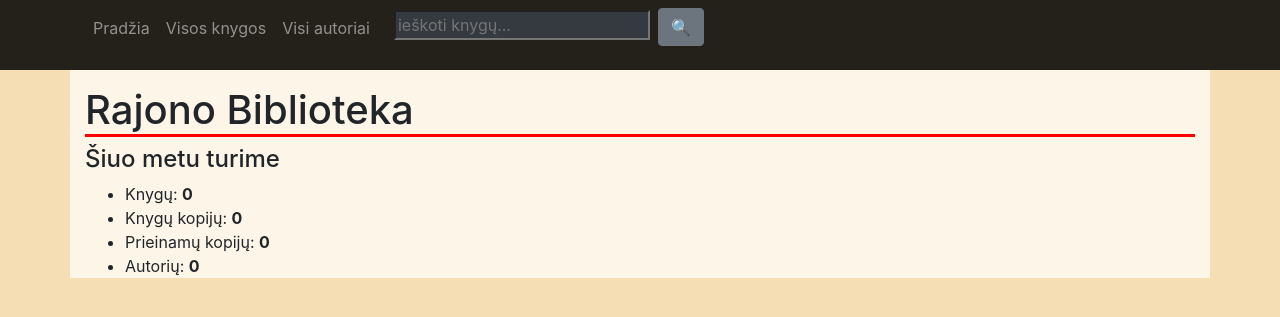
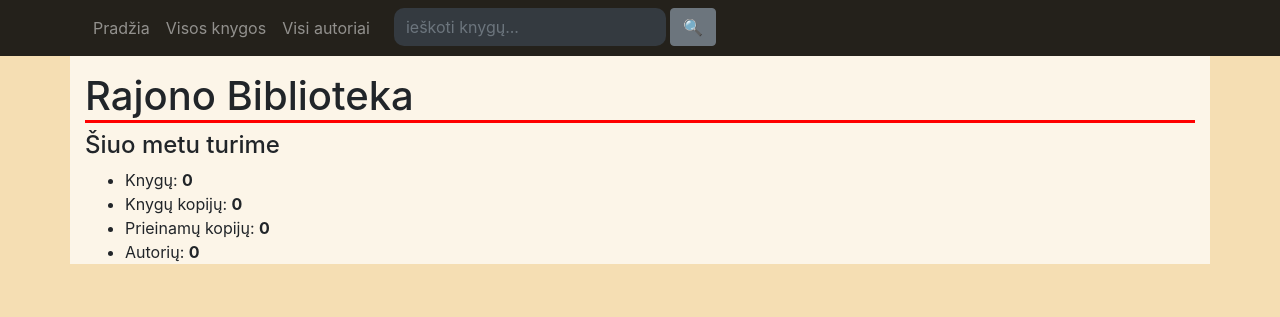
Before and after one commit to User852963741/ptu1_library, a Django app: page /library/ in a window 1280 px wide. Shown: the top 317 px of the page. Run offline with Django 4.2, Linux system fonts and the light colour scheme; data that the repository does not hold is empty.

Commit message:
images, static, media; fixed search style;

```diff
--- a/library/books/models.py
+++ b/library/books/models.py
@@ -33,6 +33,7 @@ class Book(models.Model):
     summary = models.TextField('santrauka', max_length=1000, help_text='trumpas knygos aprašymas')
     isbn = models.CharField('ISBN', max_length=13, help_text='13 Simbolių <a href="https://www.isbn-international.org/content/what-isbn" target="_blank">ISBN kodas</a>')
     genre = models.ManyToManyField(Genre, verbose_name='žanras', help_text='išrinkite žanrą(-us) šiai knygai')
+    cover = models.ImageField('viršelis', upload_to='books/covers', null=True, blank=True)
 
     def __str__(self):
         return f'{str(self.author)} - {self.title}'
--- a/library/books/static/books/css/style.css
+++ b/library/books/static/books/css/style.css
@@ -2,3 +2,4 @@ h1 {border-bottom: 3px solid red; }
 body {background-color: wheat;}
 main .container {background-color: rgba(255, 255, 255, 0.7); padding-top: 1rem;}
 .navbar-dark {background-color: rgba(0, 0, 0, 0.85);}
+.form-control {border: 0px!important; border-radius: 10px!important;}
--- a/library/books/templates/books/base.html
+++ b/library/books/templates/books/base.html
@@ -23,8 +23,8 @@
                         <li class="nav-item"><a class="nav-link" href="{% url 'books' %}">Visos knygos</a></li>
                         <li class="nav-item"><a class="nav-link" href="{% url 'authors' %}">Visi autoriai</a></li>
                         <li class="nav-item mx-3">
-                            <form action="{% url 'books' %}" method="get" class="mb-3">
-                                <input type="text" name="search" value="{{ request.GET.search }}" placeholder="ieškoti knygų..." class="bg-dark text-light">
+                            <form class="form-inline" action="{% url 'books' %}" method="get" class="mb-3">
+                                <input type="text" name="search" value="{{ request.GET.search }}" placeholder="ieškoti knygų..." class="form-control bg-dark text-light">
                                 <button type="submit" class="btn btn-secondary ml-1">&#128269;</button>
                             </form>
                         </li>
--- a/library/books/templates/books/book_detail.html
+++ b/library/books/templates/books/book_detail.html
@@ -1,4 +1,5 @@
 {% extends 'books/base.html' %}
+{% load static %}
 {% block content %}
     <div class="container py-3">
         <h1>{{ book.title }}</h1>
@@ -14,6 +15,11 @@
             {% endif %}
             <span class="flex-grow-1 ml-2">ISBN: {{ book.isbn }}</span>
         </div>
+    {% if book.cover %}
+        <img style="max-width: 400px;" class="img-fluid img-thumbnail float-right ml-3" src="{{ book.cover.url }}">
+    {% else %}
+        <img style="max-width: 400px;" class="img-fluid img-thumbnail float-right ml-3" src="{% static 'books/img/vibrant-abstract-book-cover.jpg' %}">
+    {% endif %}
     <p>{{ book.summary }}</p>
     {% if book.book_instances.count > 0 %}
         <div class="list-group">
--- a/library/books/views.py
+++ b/library/books/views.py
@@ -43,7 +43,7 @@ class BookListView(generic.ListView):
 
     def get_queryset(self):
         queryset = super().get_queryset()
-        if self.request and self.request.GET and self.request.GET.get('search'):
+        if self.request.GET.get('search'):
             search = self.request.GET.get('search')
             queryset = queryset.filter(
                 Q(title__icontains=search) |
--- a/library/library/settings.py
+++ b/library/library/settings.py
@@ -120,6 +120,10 @@ USE_TZ = True
 # https://docs.djangoproject.com/en/4.0/howto/static-files/
 
 STATIC_URL = 'static/'
+STATIC_ROOT = os.path.join(BASE_DIR, 'static')
+
+MEDIA_URL = 'media/'
+MEDIA_ROOT = os.path.join(BASE_DIR, 'media')
 
 # Default primary key field type
 # https://docs.djangoproject.com/en/4.0/ref/settings/#default-auto-field
--- a/library/library/urls.py
+++ b/library/library/urls.py
@@ -24,4 +24,5 @@ urlpatterns = [
     path('admin/', admin.site.urls),
     path('__debug__/', include('debug_toolbar.urls')),
     path('', RedirectView.as_view(url='library/', permanent=True)),
-] + static(settings.STATIC_URL, document_root=settings.STATIC_ROOT)
+] + (static(settings.STATIC_URL, document_root=settings.STATIC_ROOT) +
+     static(settings.MEDIA_URL, document_root=settings.MEDIA_ROOT))
--- a/requirements.txt
+++ b/requirements.txt
@@ -1,5 +1,6 @@
 asgiref==3.5.1
 Django==4.0.4
 django-debug-toolbar==3.4.0
+Pillow==9.1.1
 sqlparse==0.4.2
 tzdata==2022.1
```
Also changed, not shown: library/books/migrations/0007_book_cover.py (added), library/books/static/books/img/vibrant-abstract-book-cover.jpg (added), 1 other file.
